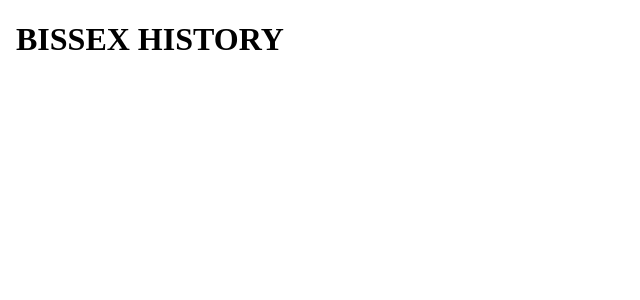
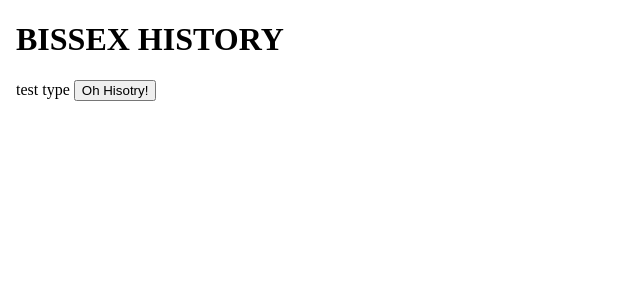
Before and after one commit to EpikToo/kosc_bissex, an Angular app in the folder bissex_front/: page / in a window 1280 px wide. Shown: the top 300 px of the page, without its empty margins (0-640 px from the left). Built offline with nearby package versions, Linux system fonts and the light colour scheme.

Commit message:
Avancement sur la partie FRONT

```diff
--- a/bissex_front/package.json
+++ b/bissex_front/package.json
@@ -18,6 +18,7 @@
     "@angular/platform-browser": "^15.0.0",
     "@angular/platform-browser-dynamic": "^15.0.0",
     "@angular/router": "^15.0.0",
+    "node-fetch": "^2.6.7",
     "rxjs": "~7.5.0",
     "tslib": "^2.3.0",
     "zone.js": "~0.12.0"
@@ -27,6 +28,7 @@
     "@angular/cli": "~15.0.4",
     "@angular/compiler-cli": "^15.0.0",
     "@types/jasmine": "~4.3.0",
+    "@types/node-fetch": "^2.6.2",
     "jasmine-core": "~4.5.0",
     "karma": "~6.4.0",
     "karma-chrome-launcher": "~3.1.0",
--- a/bissex_front/src/app/bissex-history/bissex-history.component.html
+++ b/bissex_front/src/app/bissex-history/bissex-history.component.html
@@ -8,5 +8,7 @@
   </head>
   <body>
     <h1>BISSEX HISTORY</h1>
+    {{command_type}}
+    <button (click)="onClickHistory()">Oh Hisotry!</button>
   </body>
 </html>
--- a/bissex_front/src/app/bissex-history/bissex-history.component.ts
+++ b/bissex_front/src/app/bissex-history/bissex-history.component.ts
@@ -1,4 +1,9 @@
 import { Component } from '@angular/core';
+import { Injectable } from '@angular/core';
+import { HttpClient } from '@angular/common/http'
+import { Observable, throwError } from 'rxjs';
+import { catchError, retry } from 'rxjs/operators';
+
 
 @Component({
   selector: 'app-bissex-history',
@@ -6,5 +11,46 @@ import { Component } from '@angular/core';
   styleUrls: ['./bissex-history.component.scss']
 })
 export class BissexHistoryComponent {
+  command_type!: string;
+  command_entry!: string;
+  command_result!: string;
+  command_date!: Date;
+  command_error!: string;
 
+  ngOnInit() {
+
+    this.command_type = "test type";
+    this.command_entry = "test entry";
+    this.command_result = "test result";
+    this.command_date = new Date();
+    this.command_error = "test error";
+
+  }
+  /**
+  onClickHistory() {
+    this.command_type = http.get(this.configUrl);
+
+  }
+
+  HTTPGet(){
+    // 👇️ const response: Response
+    const response = fetch('https://reqres.in/api/users', {
+      method: 'GET',
+      headers: {
+        Accept: 'application/json',
+      },
+    });
+
+    if (!response.ok) {
+      throw new Error(`Error! status: ${response.status}`);
+    }
+
+    // 👇️ const result: GetUsersResponse
+    const result = (response.json());
+
+    console.log('result is: ', JSON.stringify(result, null, 4));
+
+    return result;
+  }
+  */
 }
```
Also changed, not shown: bissex_front/src/app/app.module.ts (+9 -3 lines), bissex_front/src/app/app.component.html (line endings or trailing spaces), 1 other file (tests, documents, lock files or other folders).
